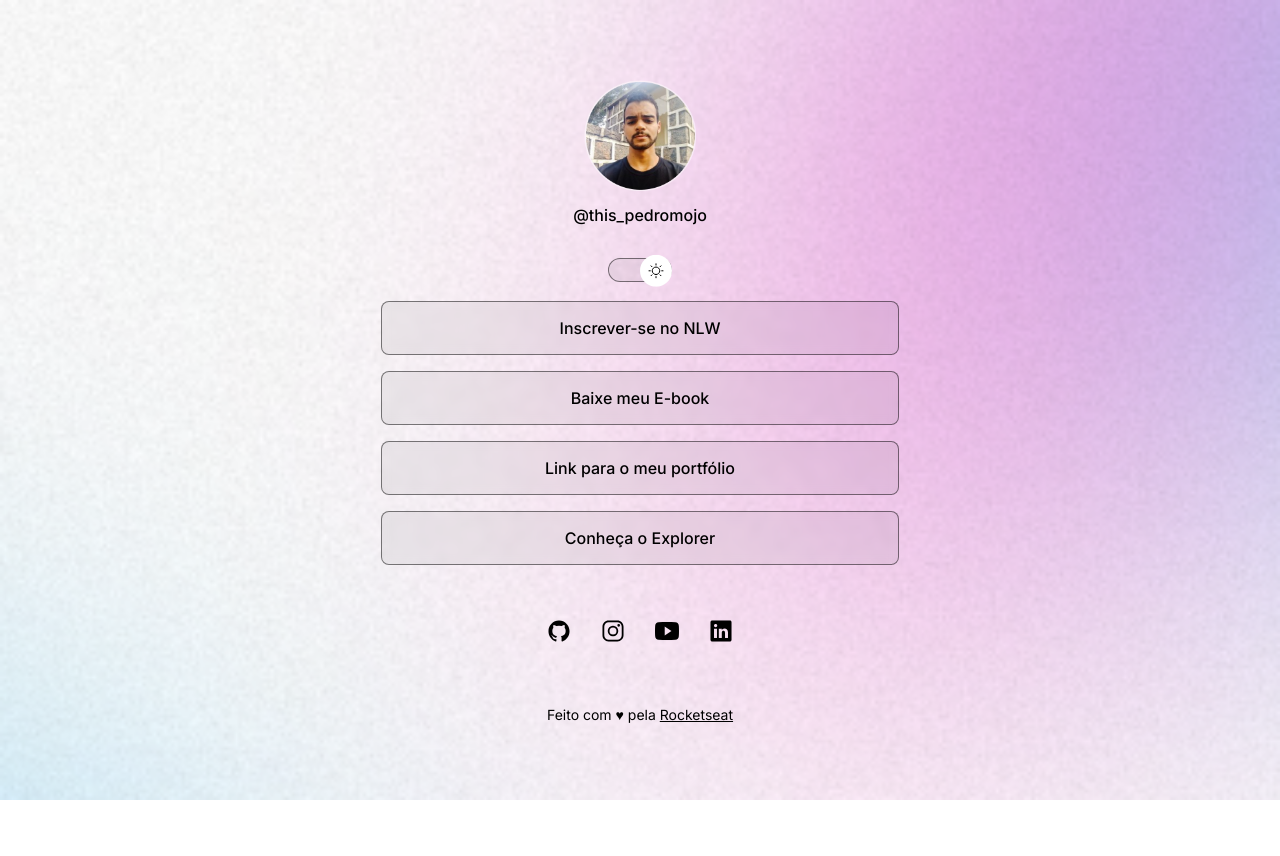
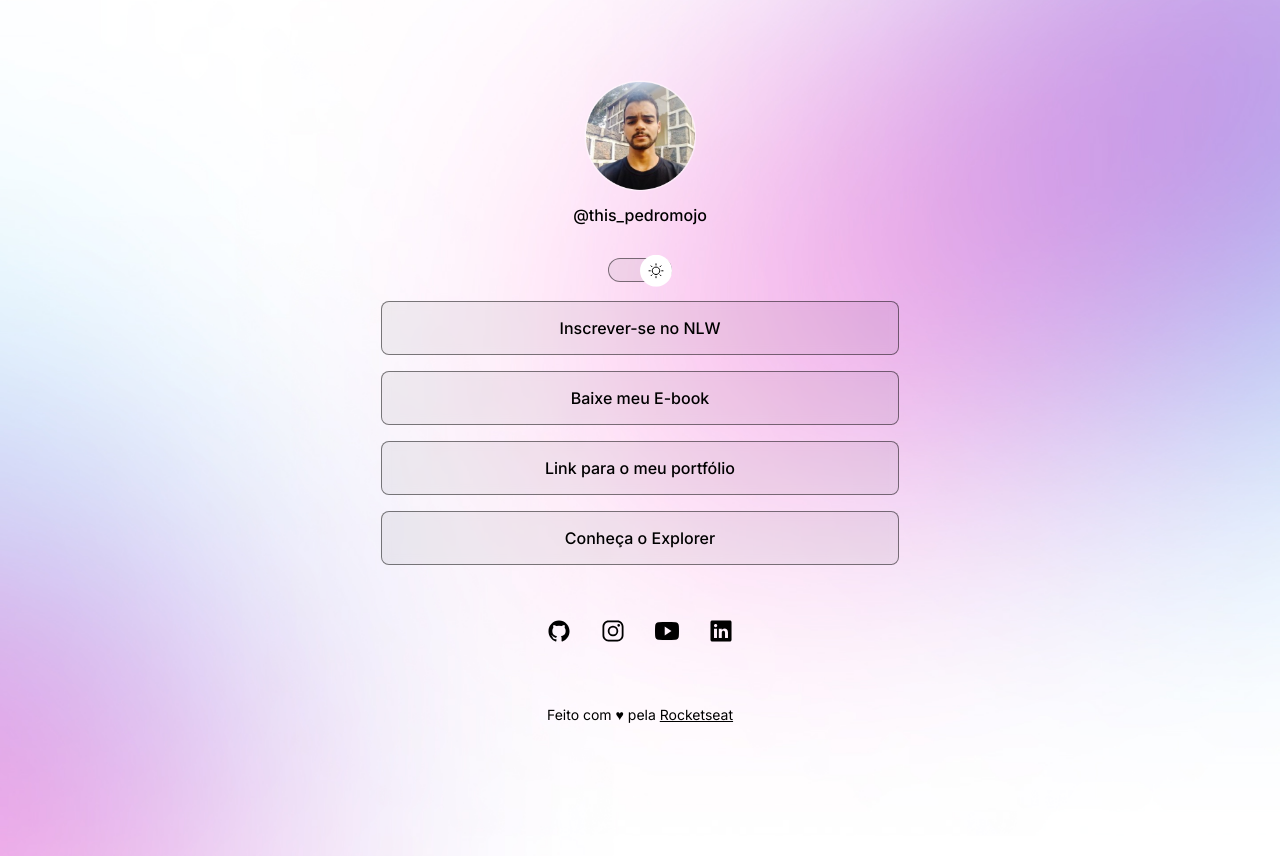
Before and after one commit to HoryUx/projetoRocketIniciando, a plain HTML site: page index.html in a window 1280 px wide. Both pictures are taken after a click on the element 640 px from the left and 270 px from the top of the page. Before the commit the page ends 800 px from the top, so only its background shows below. Drawn offline with nearby package versions, Linux system fonts and the light colour scheme.

Commit message:
changing the view compatibility

```diff
--- a/style.css
+++ b/style.css
@@ -26,12 +26,11 @@
 
 
 body {
-    /*background-image: url(./assets/bg-mobile.jpg);
-    background-repeat: no-repeat;
-    /*background-position: top center; <- esse cara me parece inutil
-    background-size: cover;*/
-    /*podemos reduzir tudo, assim:*/
+
     background: var(--bg-url) no-repeat center/cover;
+    height: 100vh;
+
+
 }
 
 body * {
@@ -157,3 +156,14 @@ footer {
     text-align: center;
     font-size: 14px;
 }
+
+/* Media Queries */
+@media (min-width: 700px) {
+    :root {
+        --bg-url: url(./assets/bg-desktop.jpg);
+    }
+
+    .light {
+        --bg-url: url(./assets/bg-desktop-light.jpg);
+    }
+}
```
Also changed, not shown: assets/bg-desktop-light.jpg (added), assets/bg-desktop.jpg (added), assets/profile.jfif (deleted).
